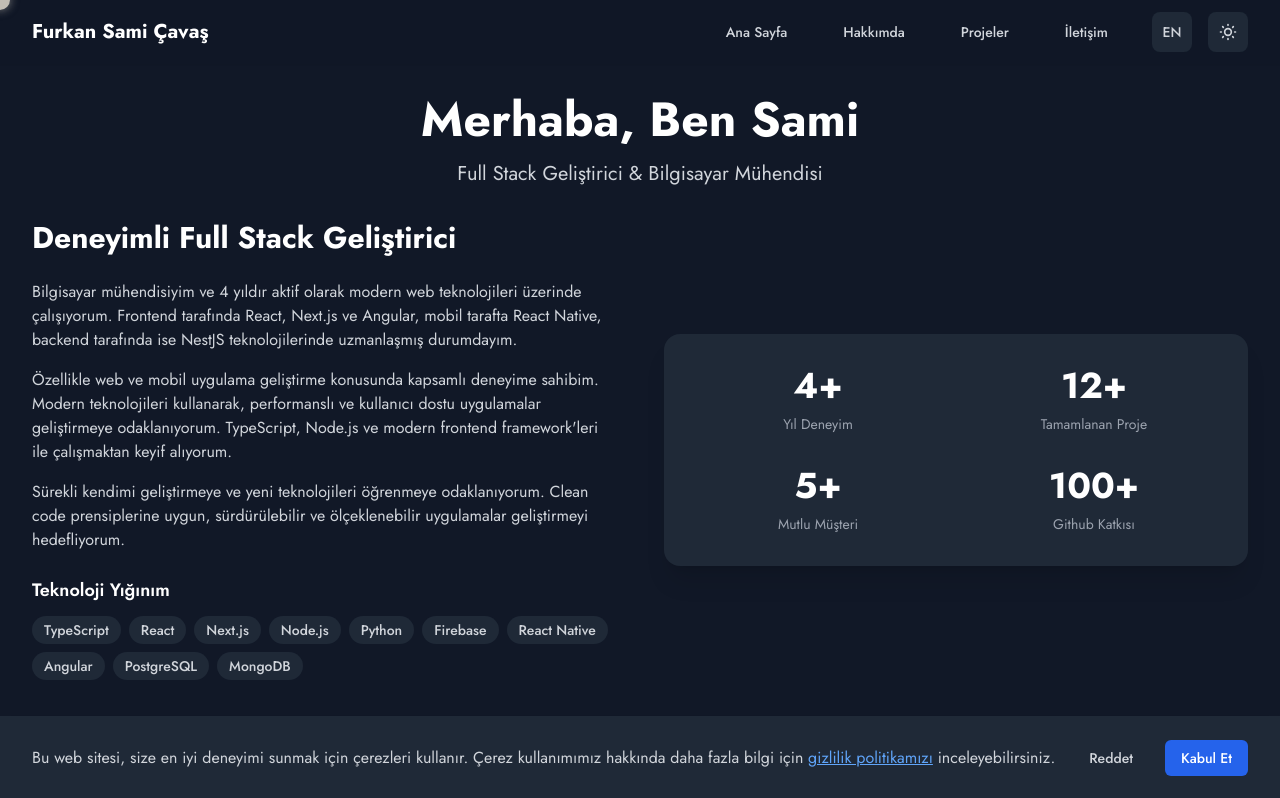
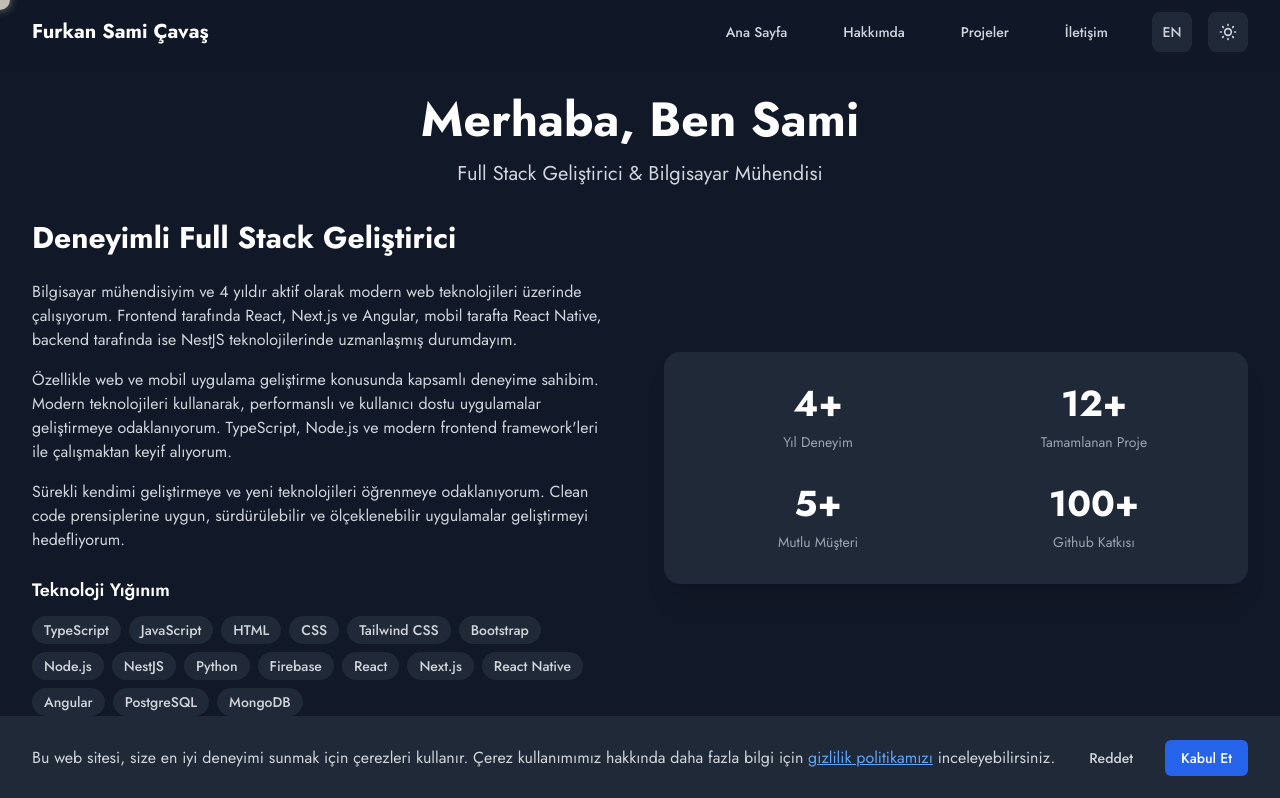
Before and after one commit to samicavas/Portfolio-Web, a Next.js app: page / in a window 1280 px wide. Shown: the top 798 px of the page. Built offline with nearby package versions, Linux system fonts and the light colour scheme.

Commit message:
feat: update tech stack and project descriptions

```diff
--- a/src/components/HomeClient.tsx
+++ b/src/components/HomeClient.tsx
@@ -37,7 +37,7 @@ export default function HomeClient() {
                   {t('tech.title')}
                 </h3>
                 <div className="flex flex-wrap gap-2">
-                  {['TypeScript', 'React', 'Next.js', 'Node.js', 'Python', 'Firebase', 'React Native', 'Angular', 'PostgreSQL', 'MongoDB'].map((tech) => (
+                  {['TypeScript','JavaScript','HTML','CSS','Tailwind CSS','Bootstrap','Node.js','NestJS','Python','Firebase','React','Next.js','React Native','Angular','PostgreSQL','MongoDB'].map((tech) => (
                     <span
                       key={tech}
                       className="px-3 py-1 bg-gray-100 dark:bg-gray-800 text-gray-700 dark:text-gray-300 rounded-full text-sm font-medium"
```
